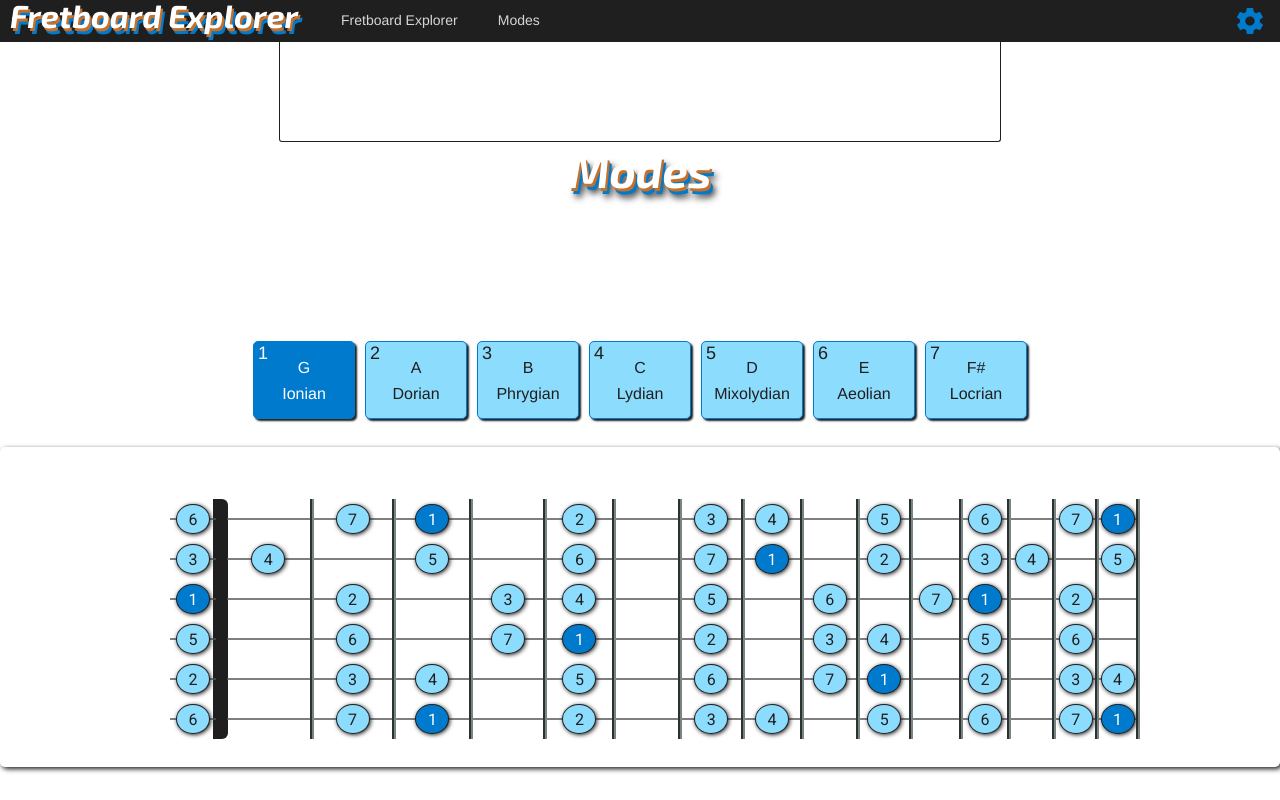
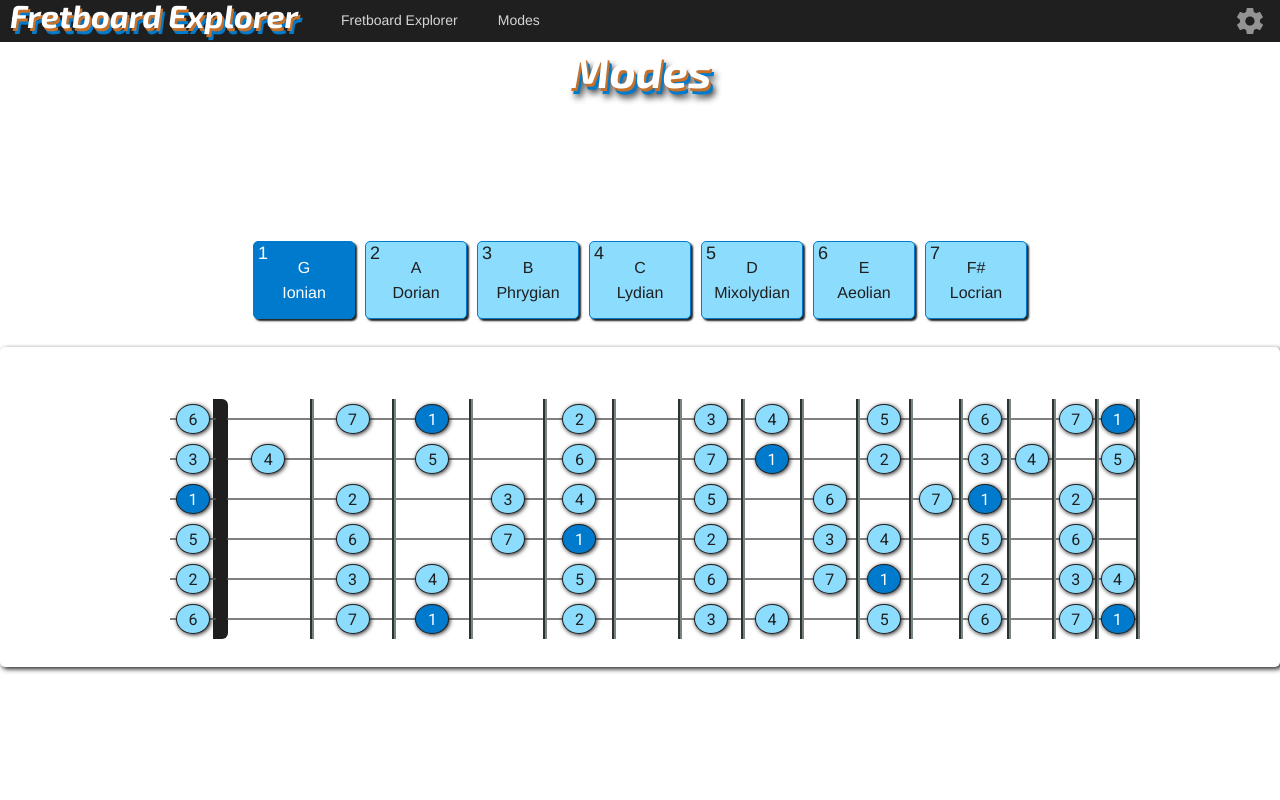
Before and after one commit to bartsides/fretboard-explorer, a Vue app: page /fretboard-explorer/modes in a window 1280 px wide. Built offline with nearby package versions, Linux system fonts and the light colour scheme.

Commit message:
Hide fretboard options by default

```diff
--- a/src/components/Nav.vue
+++ b/src/components/Nav.vue
@@ -32,7 +32,7 @@ const { small } = defineProps<{ small: boolean }>();
 const state = reactive<{ small: boolean }>({ small: small });
 watchEffect(() => (state.small = small));
 
-const showOptions = ref(true);
+const showOptions = ref(false);
 const tuning = ref(DefaultSettings.tuning);
 const display = ref<DisplayOption>(DefaultSettings.display);
 const frets = ref(DefaultSettings.frets);
```
